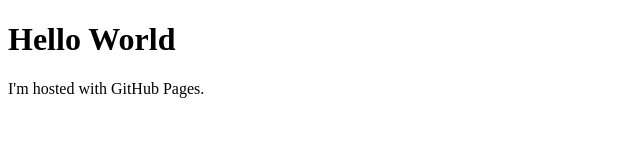
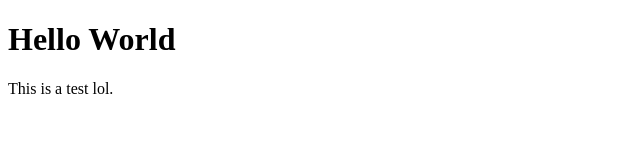
Before and after one commit to RinkuShips/rinkuships.github.io, a plain HTML site: page index.html in a window 1280 px wide. Shown: the whole page, without its empty margins (0-640 px from the left). Drawn offline with Linux system fonts and the light colour scheme.

Commit message:
Update index.html

```diff
--- a/index.html
+++ b/index.html
@@ -2,6 +2,6 @@
 <html>
 <body>
 <h1>Hello World</h1>
-<p>I'm hosted with GitHub Pages.</p>
+<p>This is a test lol.</p>
 </body>
 </html>
```
